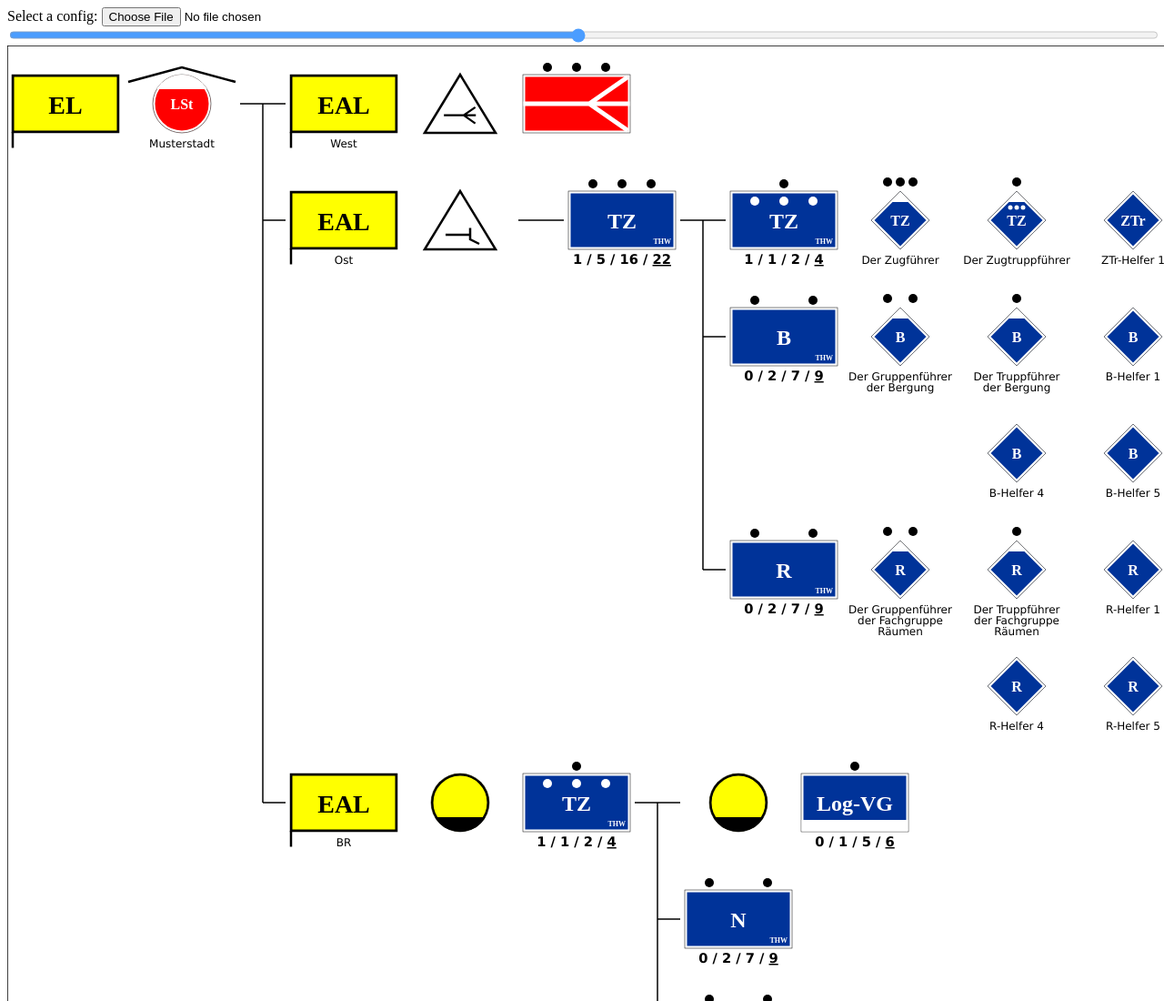
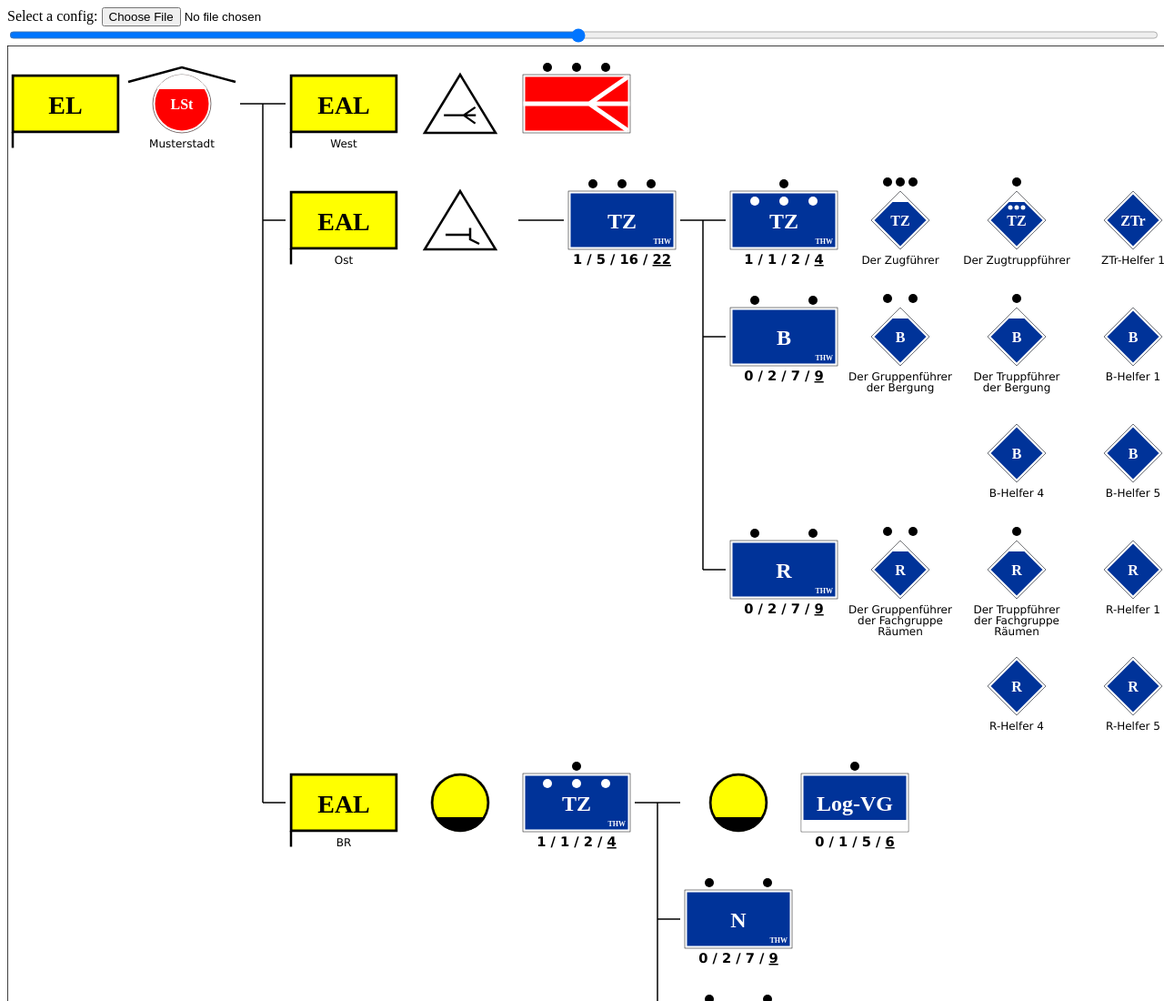
Before and after one commit to Fuehrungsharke/Fuehrungsharke.github.io, a plain HTML site: page index.html in a window 1280 px wide. Shown: the top 1100 px of the page at 91% size. Drawn offline with Linux system fonts and the light colour scheme.

Commit message:
slider style

```diff
--- a/scripts/zoom/zoom.css
+++ b/scripts/zoom/zoom.css
@@ -6,9 +6,4 @@
     width: 100%;
     height: 15px;
     border-radius: 5px;
-    background: #d3d3d3;
-    outline: none;
-    opacity: 0.7;
-    -webkit-transition: .2s;
-    transition: opacity .2s;
 }
```
